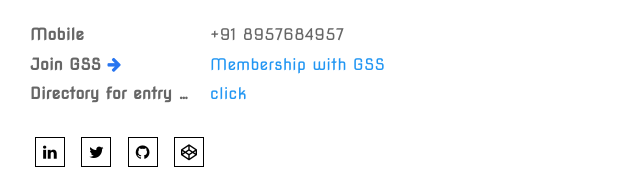
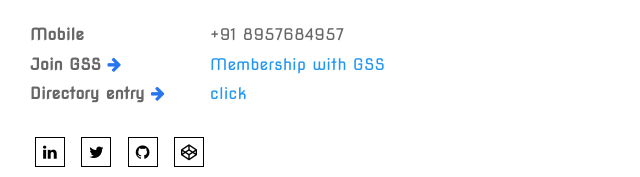
Before and after one commit to gsscentral/gsscentral.github.io, a plain HTML site: page index.html in a window 1280 px wide. Shown: the part 1049-1226 px from the top of the page, 625-1265 px from the left. Drawn offline with Linux system fonts and the light colour scheme; a script that the page names is missing.

Commit message:
form updated

```diff
--- a/index.html
+++ b/index.html
@@ -104,7 +104,7 @@
 				   <dd>+91 8957684957</dd>
 				   <dt>Join GSS&nbsp<i class="fa fa-arrow-right" style="color: #2875f0;"></i></dt>
 				   <dd><a href="https://docs.google.com/forms/d/e/1FAIpQLSdLVyWKzpyvoGltr6QkFvh4fv-5QwKO1ITgv_lyE7jyaoJTnQ/viewform?vc=0&c=0&w=1&flr=0&pli=1" target="_blank">Membership with GSS</a></dd>
-				   <dt>Directory for entry&nbsp<i class="fa fa-arrow-right" style="color: #2875f0;"></i></dt>
+				   <dt>Directory entry&nbsp<i class="fa fa-arrow-right" style="color: #2875f0;"></i></dt>
 				   <dd><a href="https://docs.google.com/forms/d/e/1FAIpQLSdU5D5zWCM1e_Fdn6F40Re3SqBtGhmRfXiPMS1iHurWh_teiQ/viewform" target="_blank" title="click ">click</a></dd>
 				</dl>
 				<div class="social">
```
